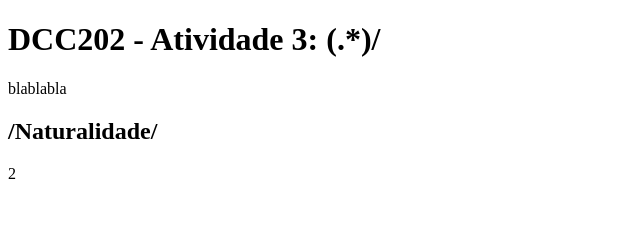
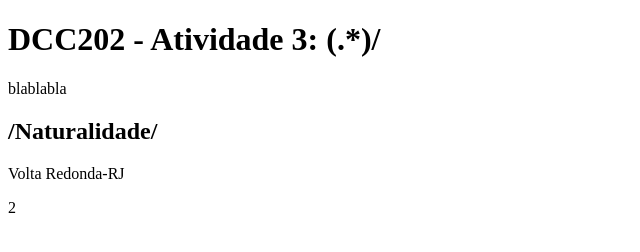
Before and after one commit to ufjf-dcc202/ufjf-dcc202-2023-3-a-atv3-rodrigo-mch, a website: page index.html in a window 1280 px wide. Shown: the whole page, without its empty margins (0-640 px from the left). Drawn offline with Linux system fonts and the light colour scheme.

Commit message:
Parágrafo na seção 1

```diff
--- a/index.html
+++ b/index.html
@@ -13,6 +13,7 @@
 <p> blablabla</p>
 <section>
     <h2>/Naturalidade/</h2>
+    <p>Volta Redonda-RJ</p>
 </section>
 <section>
     2
```
